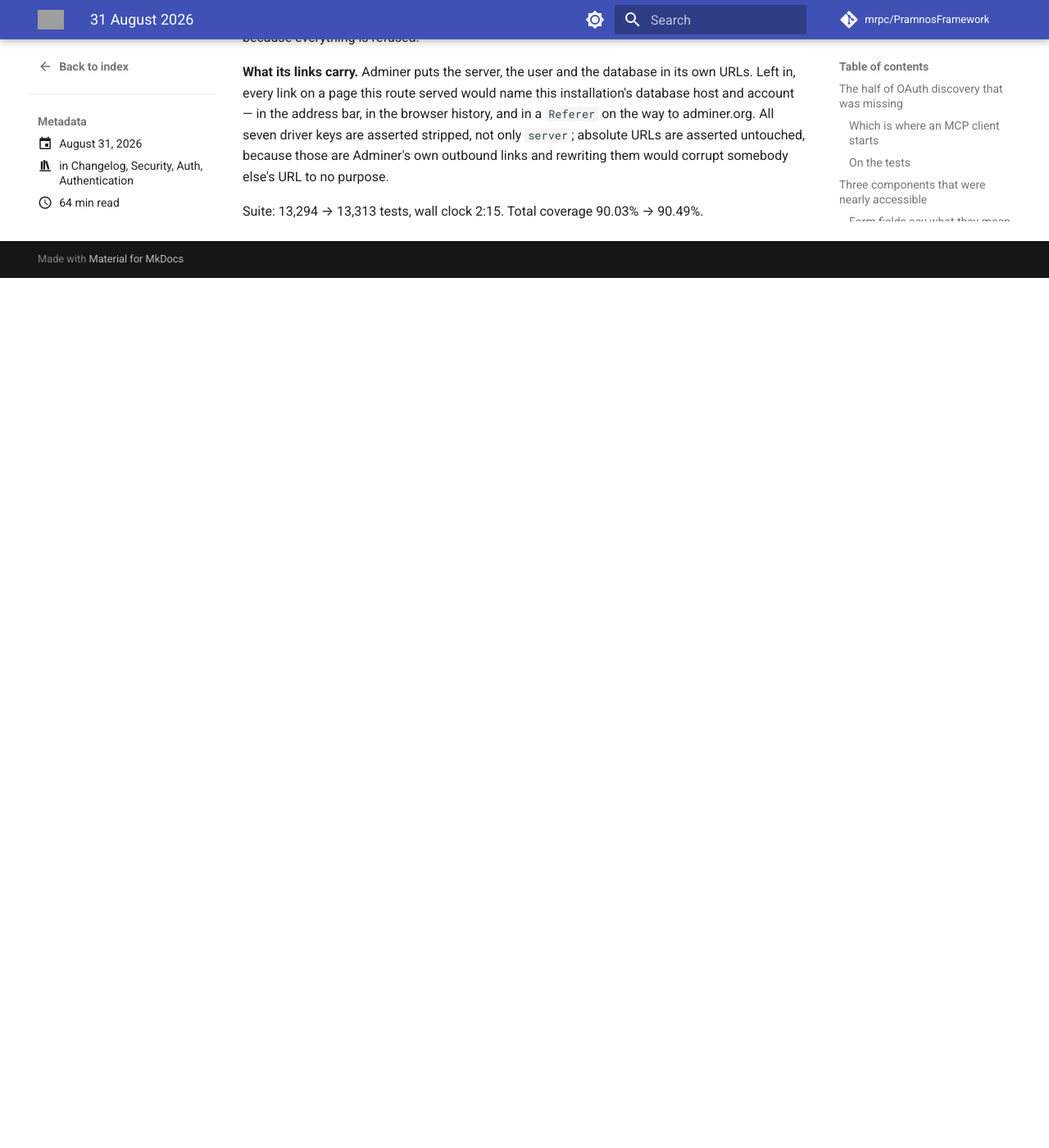
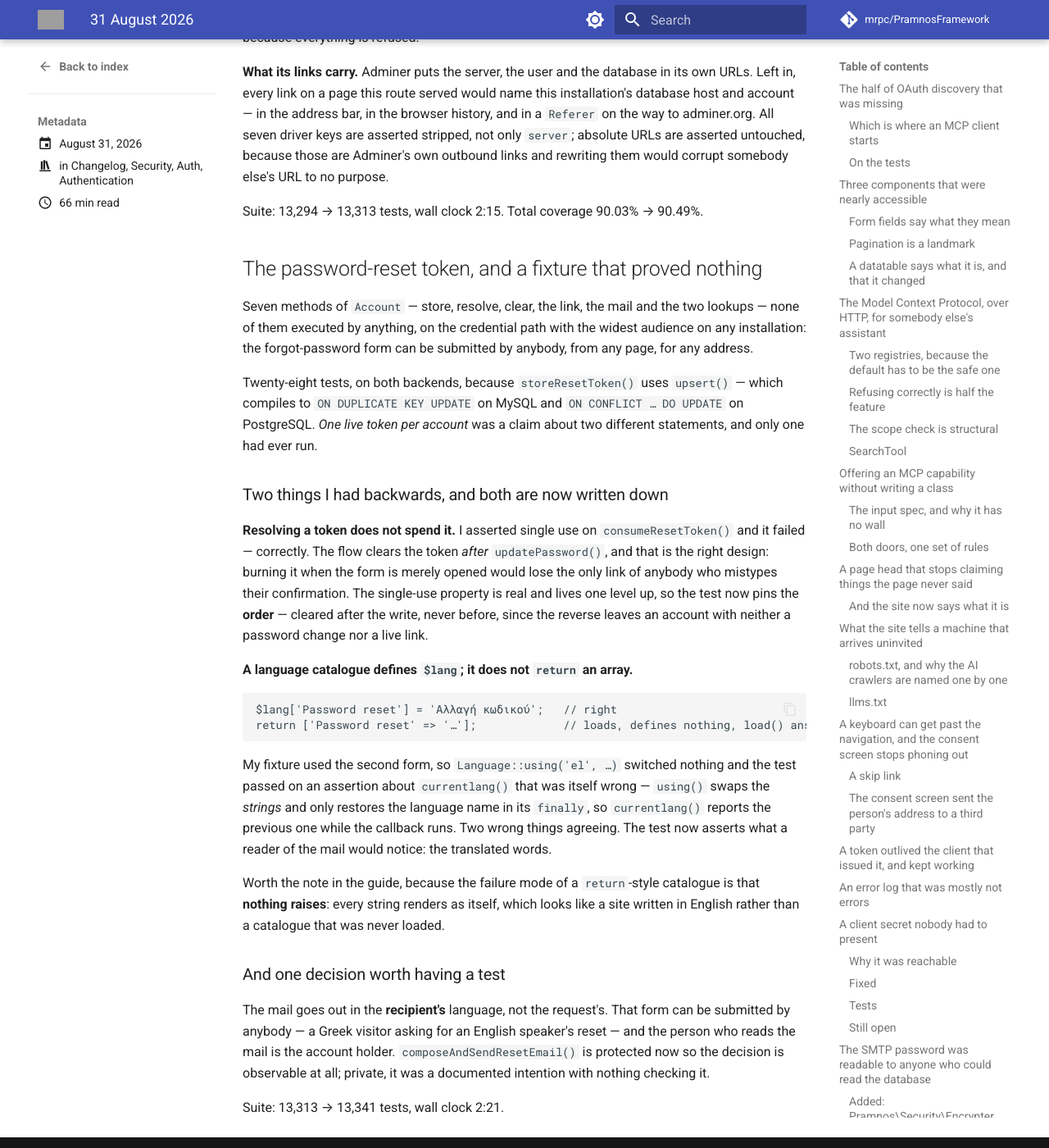
Before and after one commit to mrpc/PramnosFramework, an MkDocs documentation site: the page built from docs/version-history/posts/2026-08-31.md, in a window 1280 px wide and 1400 px high, scrolled down 50128 px. Shown: the whole window at 82% size. Built offline with MkDocs 1.6.1 and Material for MkDocs 9.7.7, drawn with Linux system fonts in a browser that asks for light colours; comment, search, counter and statistics services are not loaded; before the commit the page ends 50467 px from its top, so only the background shows below that; grey boxes are pictures that could not be loaded.

Commit message:
test(auth): run the password-reset token, on both backends
Seven methods of Account — store, resolve, clear, the link, the mail and the two
lookups — none executed by anything, on the credential path with the widest
audience on any installation: the forgot-password form can be submitted by
anybody, from any page, for any address.

Twenty-eight tests, both backends, because storeResetToken() uses upsert() —
ON DUPLICATE KEY UPDATE on MySQL, ON CONFLICT … DO UPDATE on PostgreSQL. "One live
token per account" was a claim about two statements and only one had run.

Two things I had backwards, both now written down.

Resolving a token does not spend it. I asserted single use on consumeResetToken()
and it failed, correctly: the flow clears after updatePassword(), which is the
right design, because burning it when the form is merely opened would lose the
only link of anybody who mistypes their confirmation. The property is real one
level up, so the test pins the order instead — cleared after the write, never
before, since the reverse leaves an account with neither a password change nor a
live link.

A language catalogue defines $lang; it does not return an array. My fixture used
`return [...]`, so Language::using('el', …) switched nothing — and the test still
passed, on an assertion about currentlang() that was itself wrong, since using()
swaps the strings and restores the language name only in its finally. Two wrong
things agreeing. It now asserts what a reader of the mail would notice: the
translated words. Worth the guide note because a return-style catalogue raises
nothing — every string renders as itself, which looks like a site written in
English rather than a catalogue that was never loaded.

One production change: composeAndSendResetEmail() is protected rather than private,
so the language decision is observable. Private, it was a documented intention with
nothing checking it — and which language is active when that method runs is the
entire point of sendResetEmail().

Suite 13,313 → 13,341 tests, wall clock 2:21.

Guide and changelog updated.

````diff
--- a/docs/Pramnos_Authentication_Guide.md
+++ b/docs/Pramnos_Authentication_Guide.md
@@ -909,6 +909,75 @@ own endpoints — should use `UnifiedAuthMiddleware`, which accepts a Bearer tok
 optional there: a cookie is sent by the browser automatically, so without it any
 site could make authenticated calls on the user's behalf.
 
+## The password-reset token
+
+`Auth\Controllers\Account` stores it in `userdetails` rather than in a table of its own — the
+same shape the new-device auth link uses, and for the same reason: it is the same kind of thing
+with the same lifetime, and a second mechanism would be a second place to get the expiry check
+wrong.
+
+| | |
+| --- | --- |
+| Stored | `password_reset_hash` = `sha256(token)`, `password_reset_expires` = a unix time |
+| Lifetime | one hour |
+| Live tokens per account | **one** — `upsert` on `(userid, fieldname)`, so "send it again" replaces the previous link rather than adding a second |
+| Cleared | when the password is actually changed, and when an expired one is resolved |
+
+**Only the hash is stored.** A leaked `userdetails` row hands out no working links, which matters
+more here than for most tokens: this one lets the holder *choose a new password*.
+
+### Resolving a token does not spend it
+
+Easy to assume otherwise, and the assumption would be the wrong design:
+
+```php
+$userId = $this->consumeResetToken($token);   // resolves — does not clear
+// … validate the new password …
+$this->updatePassword($userId, $new);
+$this->clearResetToken($userId);              // spent here, after the change
+```
+
+`resetpassword` needs to know *whose* link it is before it can validate anything. Burning the
+token at that point would mean somebody who mistypes their confirmation loses their only link and
+has to start again from the forgot-password form — and the order matters the other way too: the
+token is cleared **after** the password is written, so a failed write does not leave an account
+with neither a password change nor a live link.
+
+The single-use property is real. It lives in the flow, not in the lookup.
+
+### The mail is in the recipient's language
+
+Not the language of the request. The forgot-password form can be submitted by anybody from any
+page — a Greek visitor asking for an English speaker's reset — and the person who reads the mail
+is the account holder.
+
+```php
+\Pramnos\Translator\Language::using($account->language, fn () => $this->composeAndSend(…));
+```
+
+`Notifier` does this for every notification; this mail is composed by hand, so it asks for the
+same thing itself. A language the installation has no catalogue for is not switched to and the
+mail still goes: there being nothing to switch to is not a reason to withhold somebody's reset
+link.
+
+**A catalogue defines `$lang`; it does not `return` an array.**
+
+```php
+<?php
+$lang['Password reset'] = 'Αλλαγή κωδικού';
+```
+
+`Language::load()` includes the file and then checks `isset($lang)` — so a `return [...]` file
+loads without error, defines nothing, and `load()` answers false. Nothing raises, nothing is
+logged, and every string renders as itself, which looks like a site written in English rather
+than a catalogue that was never loaded.
+
+### Who cannot be sent one
+
+`findUserIdByEmail()` answers null at or below userid 1 — 0 is anonymous and 1 is the system
+user, which exists to own rows rather than to be signed into. A reset link for it would be a
+password-choosing link for the account the framework itself acts as.
+
 ## Token Management
 
 ### User Tokens
--- a/docs/version-history/posts/2026-08-31.md
+++ b/docs/version-history/posts/2026-08-31.md
@@ -2076,3 +2076,48 @@ asserted untouched, because those are Adminer's own outbound links and rewriting
 corrupt somebody else's URL to no purpose.
 
 Suite: 13,294 → 13,313 tests, wall clock 2:15. Total coverage 90.03% → 90.49%.
+
+## The password-reset token, and a fixture that proved nothing
+
+Seven methods of `Account` — store, resolve, clear, the link, the mail and the two lookups — none
+of them executed by anything, on the credential path with the widest audience on any installation:
+the forgot-password form can be submitted by anybody, from any page, for any address.
+
+Twenty-eight tests, on both backends, because `storeResetToken()` uses `upsert()` — which compiles
+to `ON DUPLICATE KEY UPDATE` on MySQL and `ON CONFLICT … DO UPDATE` on PostgreSQL. *One live token
+per account* was a claim about two different statements, and only one had ever run.
+
+### Two things I had backwards, and both are now written down
+
+**Resolving a token does not spend it.** I asserted single use on `consumeResetToken()` and it
+failed — correctly. The flow clears the token *after* `updatePassword()`, and that is the right
+design: burning it when the form is merely opened would lose the only link of anybody who
+mistypes their confirmation. The single-use property is real and lives one level up, so the test
+now pins the **order** — cleared after the write, never before, since the reverse leaves an
+account with neither a password change nor a live link.
+
+**A language catalogue defines `$lang`; it does not `return` an array.**
+
+```php
+$lang['Password reset'] = 'Αλλαγή κωδικού';   // right
+return ['Password reset' => '…'];             // loads, defines nothing, load() answers false
+```
+
+My fixture used the second form, so `Language::using('el', …)` switched nothing and the test
+passed on an assertion about `currentlang()` that was itself wrong — `using()` swaps the
+*strings* and only restores the language name in its `finally`, so `currentlang()` reports the
+previous one while the callback runs. Two wrong things agreeing. The test now asserts what a
+reader of the mail would notice: the translated words.
+
+Worth the note in the guide, because the failure mode of a `return`-style catalogue is that
+**nothing raises**: every string renders as itself, which looks like a site written in English
+rather than a catalogue that was never loaded.
+
+### And one decision worth having a test
+
+The mail goes out in the **recipient's** language, not the request's. That form can be submitted
+by anybody — a Greek visitor asking for an English speaker's reset — and the person who reads the
+mail is the account holder. `composeAndSendResetEmail()` is protected now so the decision is
+observable at all; private, it was a documented intention with nothing checking it.
+
+Suite: 13,313 → 13,341 tests, wall clock 2:21.
````
Also changed, not shown: 3 other files.
